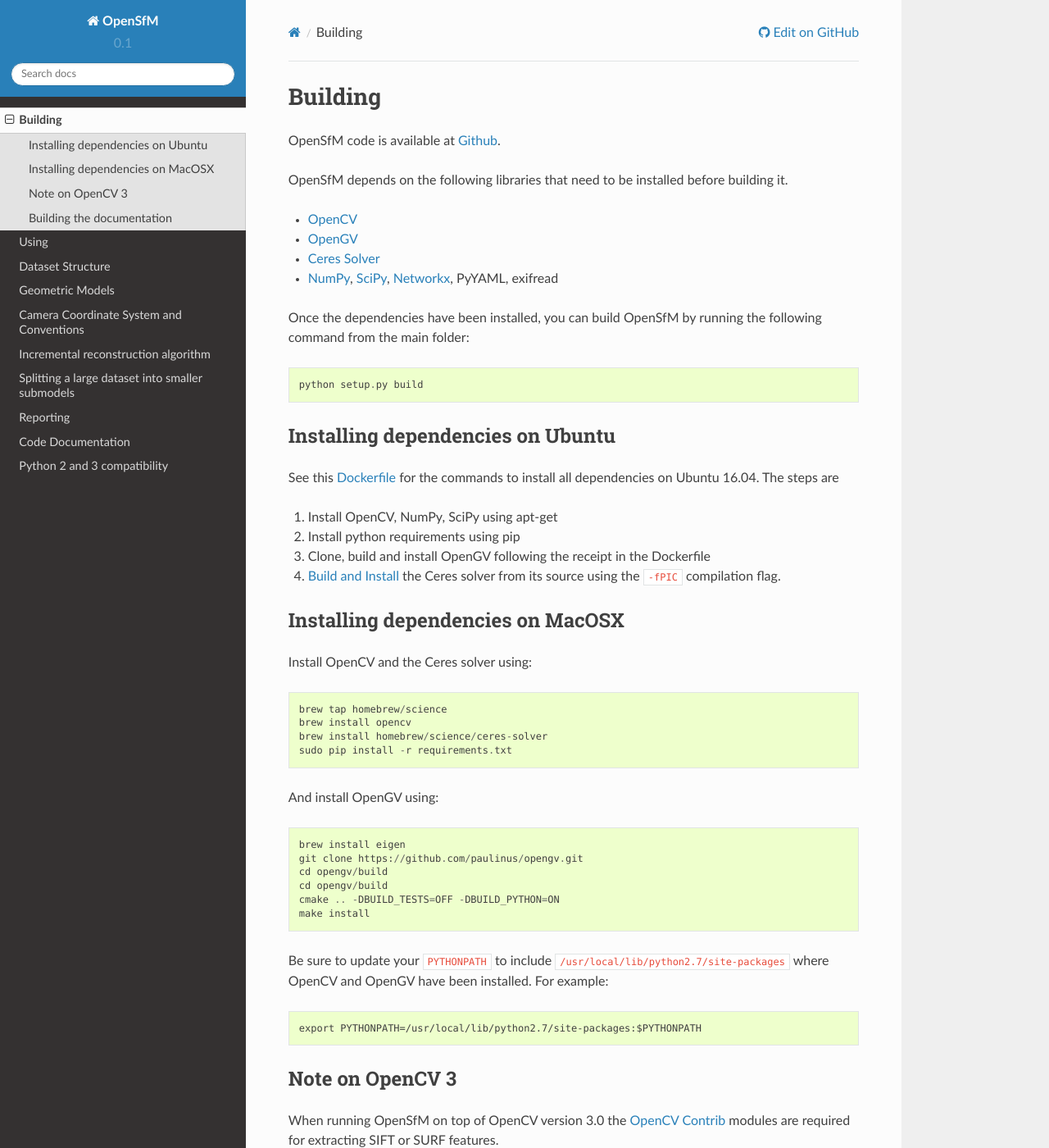
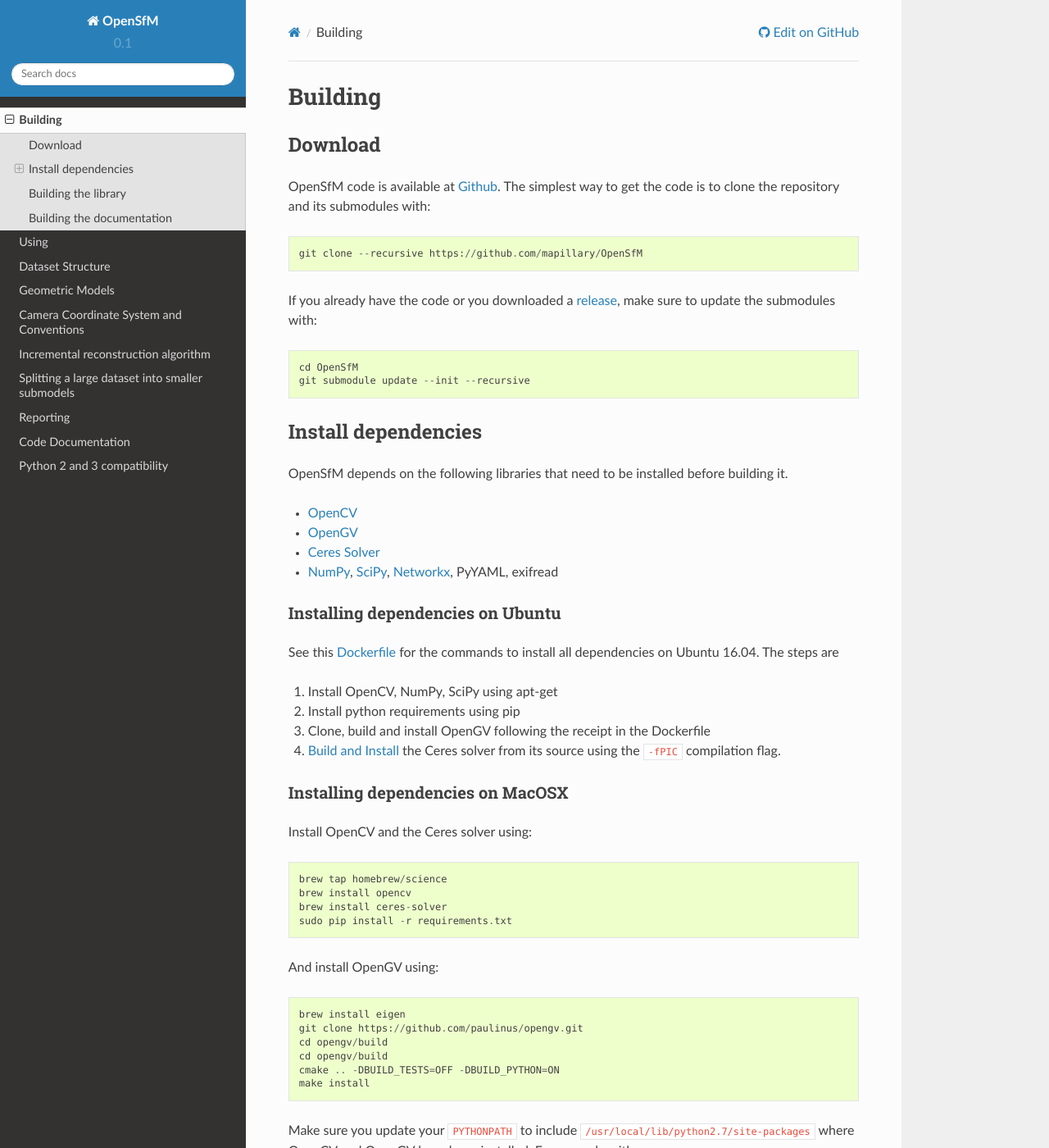
Before and after one commit to mapillary/OpenSfM, a Sphinx documentation site: the page built from doc/source/building.rst, in a window 1280 px wide and 1400 px high. Shown: the whole window at 82% size. Built offline with Sphinx 7.4.7 and the Read the Docs theme 2.0.0, drawn with Linux system fonts in a browser that asks for light colours; some of the changed text lies outside the part shown.

Commit message:
doc: add git submodule instructions

```diff
--- a/doc/source/building.rst
+++ b/doc/source/building.rst
@@ -4,7 +4,21 @@
 Building
 ========
 
-OpenSfM code is available at Github_.
+Download
+--------
+
+OpenSfM code is available at Github_.  The simplest way to get the code is to clone the repository and its submodules with::
+
+    git clone --recursive https://github.com/mapillary/OpenSfM
+
+If you already have the code or you downloaded a release_, make sure to update the submodules with::
+
+    cd OpenSfM
+    git submodule update --init --recursive
+
+
+Install dependencies
+--------------------
 
 OpenSfM depends on the following libraries that need to be installed before building it.
 
@@ -13,13 +27,9 @@
 * `Ceres Solver`_
 * NumPy_, SciPy_, Networkx_, PyYAML, exifread
 
-Once the dependencies have been installed, you can build OpenSfM by running the following command from the main folder::
-
-    python setup.py build
-
 
 Installing dependencies on Ubuntu
----------------------------------
+~~~~~~~~~~~~~~~~~~~~~~~~~~~~~~~~~
 
 See this `Dockerfile <https://github.com/paulinus/opensfm-docker-base/blob/master/Dockerfile>`_ for the commands to install all dependencies on Ubuntu 16.04.  The steps are
 
@@ -30,13 +40,13 @@
 
 
 Installing dependencies on MacOSX
----------------------------------
+~~~~~~~~~~~~~~~~~~~~~~~~~~~~~~~~~
 
 Install OpenCV and the Ceres solver using::
 
     brew tap homebrew/science
     brew install opencv
-    brew install homebrew/science/ceres-solver
+    brew install ceres-solver
     sudo pip install -r requirements.txt
 
 And install OpenGV using::
@@ -48,25 +58,21 @@
     cmake .. -DBUILD_TESTS=OFF -DBUILD_PYTHON=ON
     make install
 
-Be sure to update your ``PYTHONPATH`` to include ``/usr/local/lib/python2.7/site-packages`` where OpenCV and OpenGV have been installed. For example::
+Make sure you update your ``PYTHONPATH`` to include ``/usr/local/lib/python2.7/site-packages`` where OpenCV and OpenGV have been installed. For example with::
 
     export PYTHONPATH=/usr/local/lib/python2.7/site-packages:$PYTHONPATH
 
 
-Note on OpenCV 3
-----------------
-
-When running OpenSfM on top of OpenCV version 3.0 the `OpenCV Contrib`_ modules are required for extracting SIFT or SURF features.
+.. note:: Note on OpenCV 3
+    When running OpenSfM on top of OpenCV version 3.0 the `OpenCV Contrib`_ modules are required for extracting SIFT or SURF features.
 
 
-.. _Github: https://github.com/mapillary/OpenSfM
-.. _OpenCV: http://opencv.org/
-.. _OpenCV Contrib: https://github.com/itseez/opencv_contrib
-.. _OpenGV: http://laurentkneip.github.io/opengv/
-.. _NumPy: http://www.numpy.org/
-.. _SciPy: http://www.scipy.org/
-.. _Ceres solver: http://ceres-solver.org/
-.. _Networkx: https://github.com/networkx/networkx
+Building the library
+--------------------
+
+Once the dependencies have been installed, you can build OpenSfM by running the following command from the main folder::
+
+    python setup.py build
 
 
 Building the documentation
@@ -77,3 +83,14 @@
     make livehtml
 
 and browse `http://localhost:8001/ <http://localhost:8001/>`_
+
+
+.. _Github: https://github.com/mapillary/OpenSfM
+.. _release: https://github.com/mapillary/OpenSfM/releases
+.. _OpenCV: http://opencv.org/
+.. _OpenCV Contrib: https://github.com/itseez/opencv_contrib
+.. _OpenGV: http://laurentkneip.github.io/opengv/
+.. _NumPy: http://www.numpy.org/
+.. _SciPy: http://www.scipy.org/
+.. _Ceres solver: http://ceres-solver.org/
+.. _Networkx: https://github.com/networkx/networkx
```
Also changed, not shown: README.md (+10 -82 lines).
